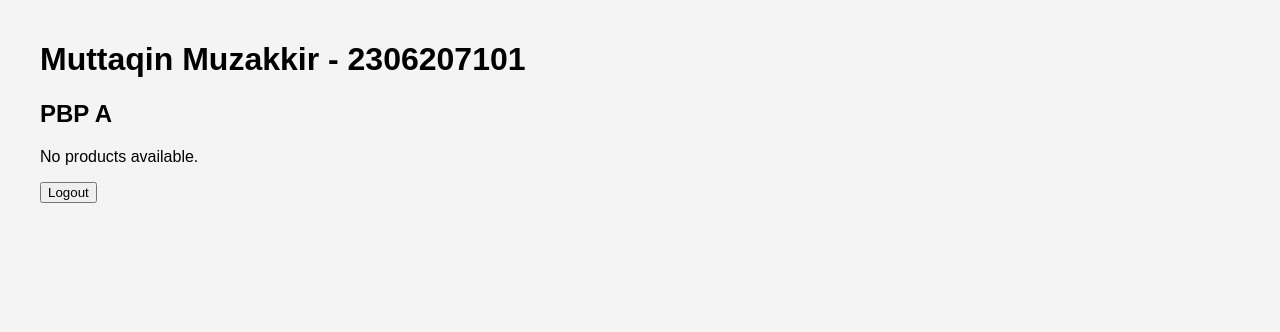
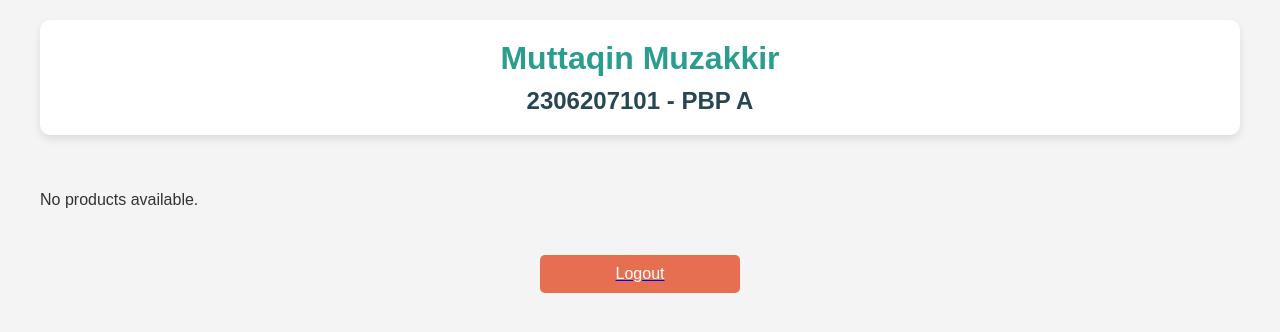
Before and after one commit to muttyqt15/ecompbp, a Django app: page / in a window 1280 px wide. Shown: the top 332 px of the page. Run offline with Django 5.2, Linux system fonts and the light colour scheme; the visitor is signed in with stand-in values (Sample User, id 1); data that the repository does not hold is empty.

Commit message:
feat: html

```diff
--- a/main/templates/main.html
+++ b/main/templates/main.html
@@ -10,54 +10,122 @@
         background-color: #f4f4f4;
         margin: 0;
         padding: 0;
+        color: #333;
       }
       .container {
         max-width: 1200px;
         margin: 0 auto;
         padding: 20px;
       }
+      /* User Details Styling */
+      .user-details {
+        text-align: center;
+        margin-bottom: 40px;
+        background-color: #ffffff;
+        padding: 20px;
+        border-radius: 10px;
+        box-shadow: 0 4px 8px rgba(0, 0, 0, 0.1);
+      }
+      .user-details h1,
+      .user-details h2 {
+        margin: 0;
+        padding: 0;
+      }
+      .user-details h1 {
+        font-size: 2em;
+        font-weight: bold;
+        color: #2a9d8f;
+      }
+      .user-details h2 {
+        font-size: 1.5em;
+        color: #264653;
+        margin-top: 10px;
+      }
+
+      /* Product Card Styling */
+      .product-grid {
+        display: grid;
+        grid-template-columns: repeat(auto-fit, minmax(300px, 1fr));
+        gap: 20px;
+      }
+
       .product-card {
         border: 1px solid #ddd;
-        border-radius: 8px;
+        border-radius: 12px;
         background: #fff;
-        margin-bottom: 20px;
         padding: 16px;
         display: flex;
+        flex-direction: column;
         align-items: center;
-        box-shadow: 0 0 10px rgba(0, 0, 0, 0.1);
+        box-shadow: 0 4px 12px rgba(0, 0, 0, 0.1);
+        transition: transform 0.2s, box-shadow 0.2s;
+      }
+      .product-card:hover {
+        transform: translateY(-5px);
+        box-shadow: 0 6px 18px rgba(0, 0, 0, 0.15);
       }
       .product-card img {
         max-width: 150px;
         border-radius: 8px;
-        margin-right: 20px;
+        margin-bottom: 15px;
       }
       .product-card h2 {
-        margin: 0;
-        font-size: 1.5em;
+        margin: 10px 0;
+        font-size: 1.3em;
+        color: #264653;
       }
       .product-card p {
-        margin: 8px 0;
-        font-size: 1em;
-        color: #333;
+        margin: 6px 0;
+        font-size: 0.95em;
+        color: #6d6d6d;
       }
       .product-card .price {
         font-weight: bold;
         color: #2a9d8f;
+        font-size: 1.2em;
       }
       .product-card .rating {
         margin-top: 8px;
         color: #ffb703;
       }
+      .product-card .details {
+        text-align: left;
+        width: 100%;
+      }
+
+      /* Button Styling */
+      .logout-btn {
+        display: block;
+        width: 200px;
+        margin: 30px auto 0;
+        padding: 10px 20px;
+        background-color: #e76f51;
+        color: white;
+        border: none;
+        border-radius: 5px;
+        font-size: 1em;
+        cursor: pointer;
+        transition: background-color 0.3s ease;
+      }
+      .logout-btn:hover {
+        background-color: #d35400;
+      }
     </style>
   </head>
   <body>
     <div class="container">
-      <h1><strong>Muttaqin Muzakkir - 2306207101</strong></h1>
-      <h2><strong>PBP A</strong></h2>
+      <!-- User Details Section -->
+      <div class="user-details">
+        <h1>Muttaqin Muzakkir</h1>
+        <h2>2306207101 - PBP A</h2>
+      </div>
+
+      <!-- Products Grid -->
+      <div class="product-grid">
         {% for product in products %}
         <div class="product-card">
           <img src="{{ product.image }}" alt="{{ product.name }}" />
-        <div>
+          <div class="details">
             <h2>{{ product.name }}</h2>
             <p class="price">${{ product.price }}</p>
             <p>{{ product.description }}</p>
@@ -71,8 +139,11 @@
         {% empty %}
         <p>No products available.</p>
         {% endfor %}
+      </div>
+
+      <!-- Logout Button -->
       <a href="{% url 'main:logout' %}">
-        <button>Logout</button>
+        <button class="logout-btn">Logout</button>
       </a>
     </div>
   </body>
```
Also changed, not shown: main/migrations/0002_product_user.py (added). Lines whose indentation alone changed are shown as unchanged.
